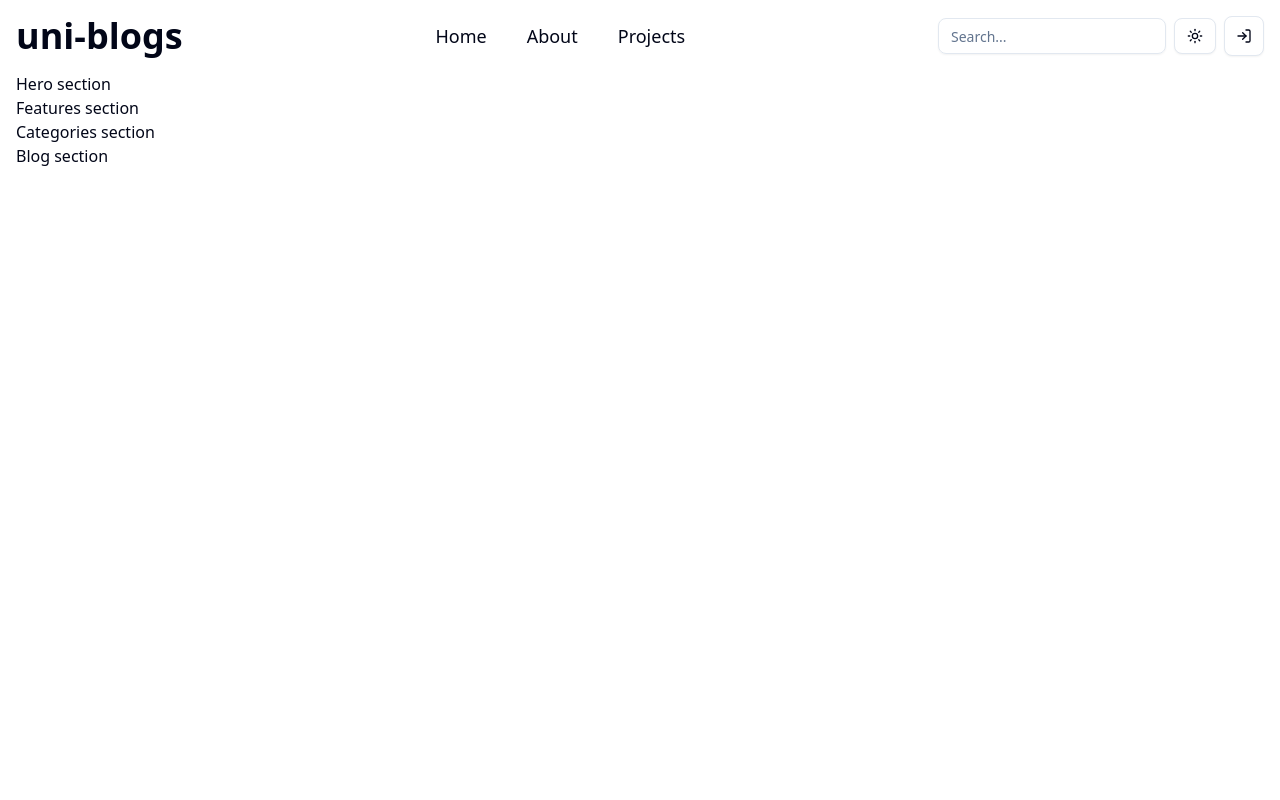
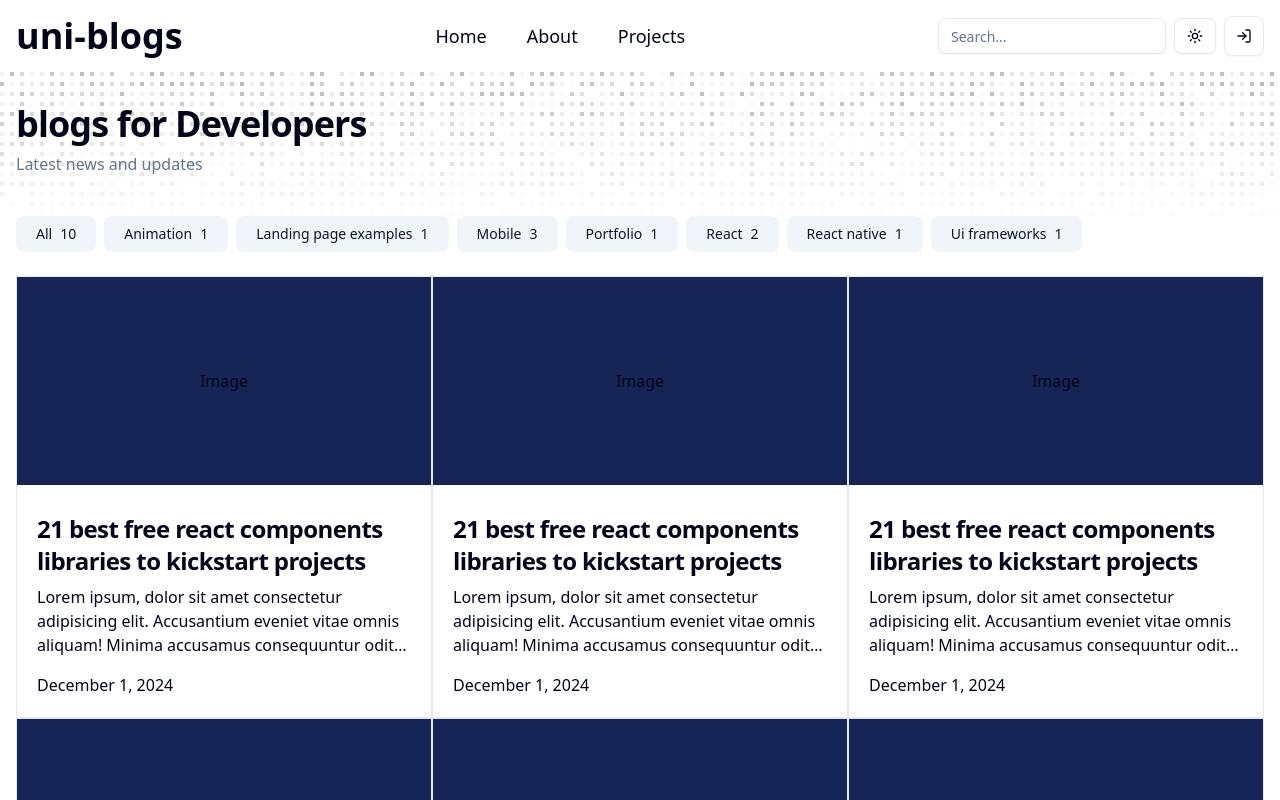
Before and after one commit to farhad-ahmadi-04/uni-blogs, a Next.js app: page / in a window 1280 px wide. Shown: the top 800 px of the page. Built offline with nearby package versions, Linux system fonts and the light colour scheme.

Commit message:
refactor: add hero section and blog cards and fix structure

```diff
--- a/src/app/page.tsx
+++ b/src/app/page.tsx
@@ -1,23 +1,56 @@
+import BlogCard from "@/components/blogCard";
+import BlogCategory from "@/components/blogCategory";
 import Container from "@/components/ui/container";
+import { FlickeringGrid } from "@/components/ui/flickering-grid";
+import {
+  TypographyH1,
+  TypographyP,
+} from "@/components/ui/typography";
 
 export default function Home() {
   return (
     <>
-      {/* hero sec */}
+      <section className="relative">
+        <FlickeringGrid
+          className="absolute overflow-hidden w-full h-[200px] inset-0 -z-10 mask-[linear-gradient(to_top,transparent_25%,black_95%)]"
+          squareSize={4}
+          gridGap={6}
+          color="#6B7280"
+          maxOpacity={0.5}
+          flickerChance={0.1}
+          height={300}
+        />
+        <Container className="space-y-10 py-4 md:py-6">
+          <div>
+            <TypographyH1>blogs for Developers</TypographyH1>
+            <TypographyP className="text-muted-foreground">
+              Latest news and updates
+            </TypographyP>
+          </div>
+          <div className="flex items-center flex-wrap gap-2">
+            <BlogCategory count={10} name="all" />
+            <BlogCategory count={1} name="animation" />
+            <BlogCategory count={1} name="landing page examples" />
+            <BlogCategory count={3} name="mobile" />
+            <BlogCategory count={1} name="portfolio" />
+            <BlogCategory count={2} name="react" />
+            <BlogCategory count={1} name="react native" />
+            <BlogCategory count={1} name="ui frameworks" />
+          </div>
+        </Container>
+      </section>
+      {/* blogs sec */}
       <section>
-        <Container>Hero section</Container>
-      </section>
-      {/* features sec */}
-      <section>
-        <Container>Features section</Container>
-      </section>
-      {/* categories sec */}
-      <section>
-        <Container>Categories section</Container>
-      </section>
-      {/* blog sec */}
-      <section>
-        <Container>Blog section</Container>
+        <Container>
+          <div className="grid grid-cols-1 md:grid-cols-2 lg:grid-cols-3 relative overflow-hidden">
+            <BlogCard/>
+            <BlogCard/>
+            <BlogCard/>
+            <BlogCard/>
+            <BlogCard/>
+            <BlogCard/>
+          </div>
+        </Container>
       </section>
     </>
   );
```
